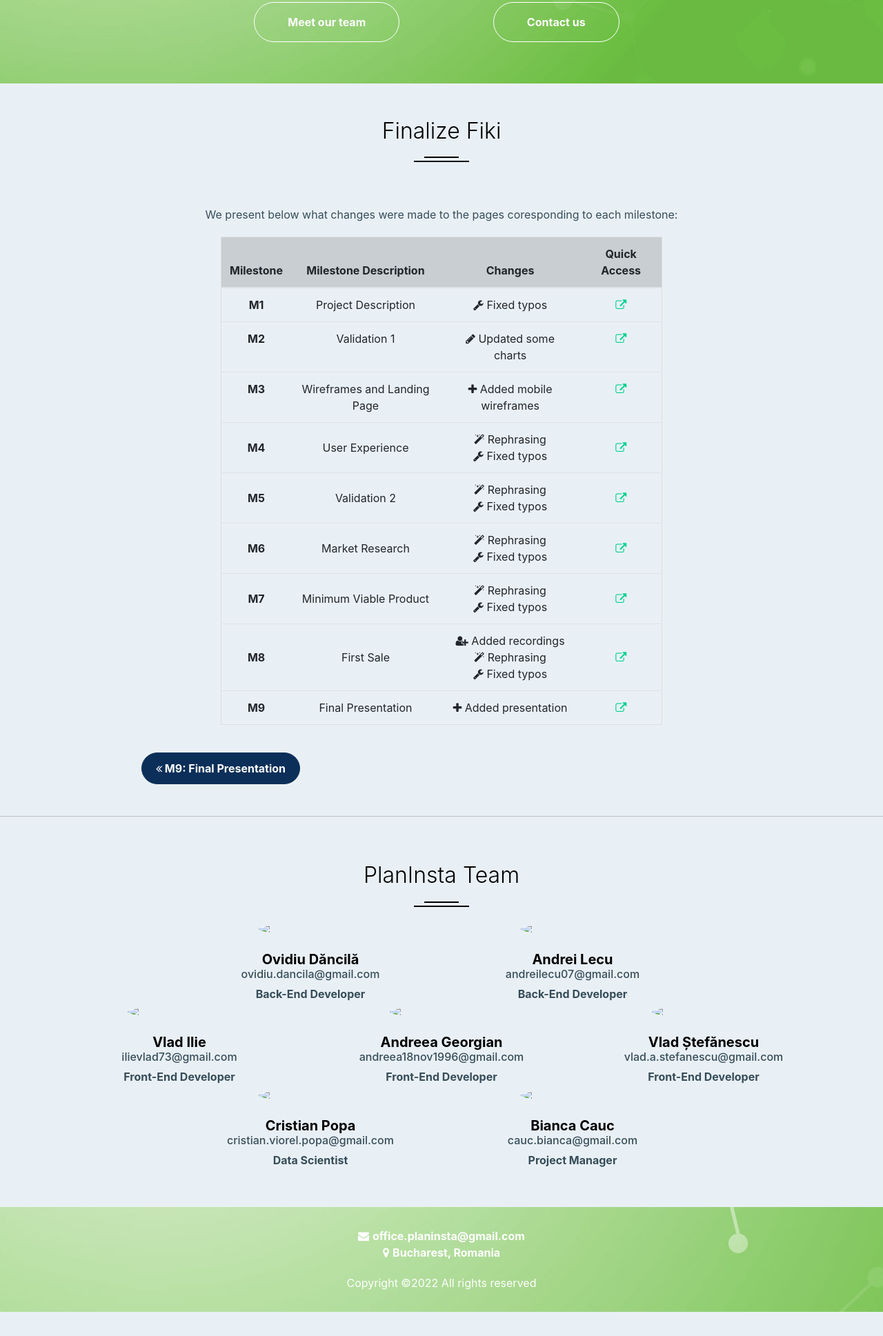
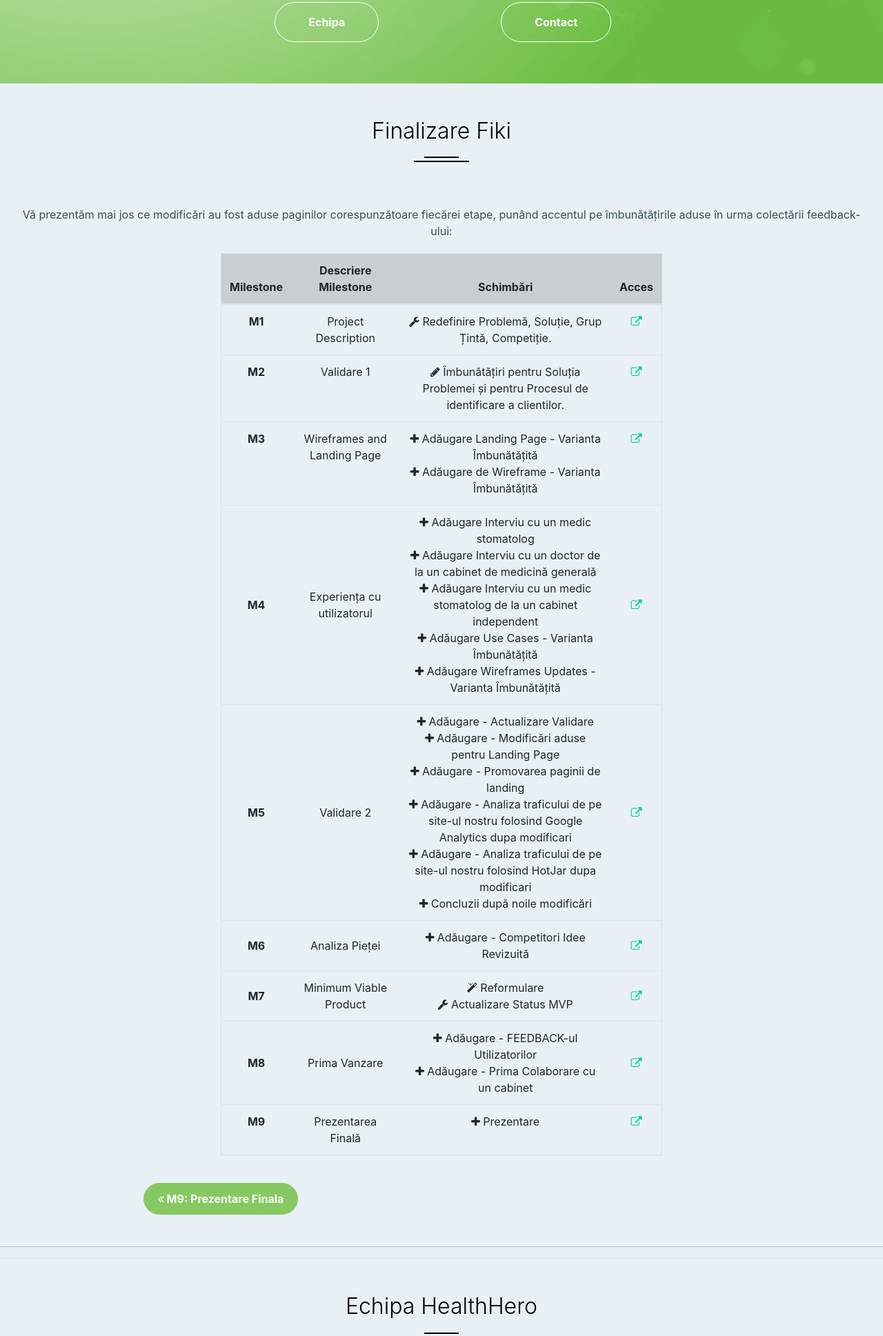
Before and after one commit to vladutmargineanu/healthhero.github.io, a plain HTML site: page finalizeFiki.html in a window 1280 px wide. Shown: the part 179-2116 px from the top of the page at 69% size. Before the commit the page ends 2081 px from the top, so only its background shows below. Drawn offline with Linux system fonts and the light colour scheme; files whose address does not match are found by name; a web font is replaced by a local one.

Commit message:
Add M11 - Finalizare Fiki

```diff
--- a/finalizeFiki.html
+++ b/finalizeFiki.html
@@ -2,7 +2,7 @@
 <html lang="en">
 
 <head>
-		<title>PlanInsta</title>
+	<title>HealthHero</title>
 	<meta charset="utf-8">
 	<meta name="viewport" content="width=device-width, initial-scale=1, shrink-to-fit=no">
 
@@ -40,26 +40,30 @@
 			<div class="row align-items-center position-relative">
 				<div class="col-3 ">
 					<div class="site-logo">
-							<a href="https://fiki.planinsta.ro/" class="font-weight-bold">PlanInsta.</a>
+						<a href="index.html" class="font-weight-bold">HealthHero.</a>
 					</div>
 				</div>
 
 				<div class="col-9  text-right">
-							<span class="d-inline-block d-lg-block"><a href="#" class="text-white site-menu-toggle js-menu-toggle py-5 text-white"><span class="icon-menu h3 text-white"></span></a></span>
+					<span class="d-inline-block d-lg-block"><a href="#"
+							class="text-white site-menu-toggle js-menu-toggle py-5 text-white"><span
+								class="icon-menu h3 text-white"></span></a></span>
 
 					<nav class="site-navigation text-right ml-auto d-none d-lg-none" role="navigation">
 						<ul class="site-menu main-menu js-clone-nav ml-auto ">
 							<li><a href="index.html" class="nav-link">Acasă</a></li>
 							<li><a href="description.html" class="nav-link">M1: Descrierea Proiectului</a></li>
 							<li><a href="validation1.html" class="nav-link">M2: Validare 1</a></li>
-								<li><a href="wireframeAndLandingPage.html" class="nav-link">M3: Wireframe și Landing Page</a></li>
+							<li><a href="wireframeAndLandingPage.html" class="nav-link">M3: Wireframe și Landing
+									Page</a></li>
 							<li><a href="ux.html" class="nav-link">M4: Experiența Utilizatorului</a></li>
 							<li><a href="validation2.html" class="nav-link">M5: Validare 2</a></li>
 							<li><a href="marketResearch.html" class="nav-link">M6: Analiza Pieței</a></li>
 							<li><a href="mvp.html" class="nav-link">M7: MVP</a></li>
 							<li><a href="firstSale.html" class="nav-link">M8: Prima Vânzare</a></li>
 							<li><a href="finalPresentation.html" class="nav-link">M9: Prezentare Finală</a></li>
-								<!-- <li class="active"><a href="finalizeFiki.html" class="nav-link">M11: Finalize Fiki</a></li>  -->
+							<li class="active"><a href="finalizeFiki.html" class="nav-link">M11: Finalizare Fiki</a>
+							</li>
 						</ul>
 					</nav>
 				</div>
@@ -72,11 +76,13 @@
 			<div class="container">
 				<div class="row align-items-center justify-content-center">
 					<div class="col-md-7 text-center">
-							<h1 class="mb-4 text-white" style="padding-bottom: 50px;">PlanInsta</h1>
+						<h1 class="mb-4 text-white" style="padding-bottom: 50px;">HealthHero</h1>
 
 						<div class="row">
-								<div class="col"><a href="#HealthHeroTeam" class="btn btn-primary btn-outline-white py-3 px-5">Meet our team</a></div>
-								<div class="col"><a href="mailto:office.planinsta@gmail.com" target="_blank" class="btn btn-primary btn-outline-white py-3 px-5">Contact us</a></div>
+							<div class="col"><a href="#HealthHeroTeam"
+									class="btn btn-primary btn-outline-white py-3 px-5">Echipa</a></div>
+							<div class="col"><a href="mailto:healthhero.contact@gmail.com" target="_blank"
+									class="btn btn-primary btn-outline-white py-3 px-5">Contact</a></div>
 						</div>
 					</div>
 				</div>
@@ -90,10 +96,11 @@
 		<div>
 			<div class="row" style="margin: auto;">
 				<div class="text-center" style="margin: auto;">
-						<h2 class="heading-29190" style="margin-bottom: 50px;">Finalize Fiki</h2>
+					<h2 class="heading-29190" style="margin-bottom: 50px;">Finalizare Fiki</h2>
 					<div class="row d-flex align-items-center justify-content-center" style="margin:auto;">
 						<div class="card-body">
-								We present below what changes were made to the pages coresponding to each milestone:
+							Vă prezentăm mai jos ce modificări au fost aduse paginilor corespunzătoare fiecărei etape, punând accentul pe îmbunătățirile
+							aduse în urma colectării feedback-ului:
 						</div>
 					</div>
 				</div>
@@ -102,13 +109,14 @@
 	</div>
 
 	<div>
-			<table class="table table-hover" style="text-align: center; margin: auto; width: 50%; border: 1px solid #dddddd">
+		<table class="table table-hover"
+			style="text-align: center; margin: auto; width: 50%; border: 1px solid #dddddd">
 			<thead>
 				<tr class="table-active">
 					<th scope="col">Milestone</th>
-						<th scope="col">Milestone Description</th>
-						<th scope="col">Changes</th>
-						<th scope="col">Quick Access</th>
+					<th scope="col">Descriere Milestone</th>
+					<th scope="col">Schimbări</th>
+					<th scope="col">Acces</th>
 				</tr>
 			</thead>
 
@@ -117,15 +125,16 @@
 					<td><span style="font-weight:bold;">M1</span></td>
 					<td>Project Description</td>
 					<td>
-							<i class="fa fa-wrench" aria-hidden="true"></i> Fixed typos
+						<i class="fa fa-wrench" aria-hidden="true"></i> Redefinire Problemă, Soluție, Grup Țintă, Competiție.
+
 					</td>
 					<td><a href="description.html"><i class="fa fa-external-link"></i></a></td>
 				</tr>
 				<tr>
 					<td><span style="font-weight:bold;">M2</span></td>
-						<td>Validation 1</td>
+					<td>Validare 1</td>
 					<td>
-							<i class="fa fa-pencil"></i> Updated some charts
+						<i class="fa fa-pencil"></i> Îmbunătățiri pentru Soluția Problemei și pentru Procesul de identificare a clientilor.
 					</td>
 					<td><a href="validation1.html"><i class="fa fa-external-link"></i></a></td>
 				</tr>
@@ -133,61 +142,77 @@
 					<td><span style="font-weight:bold;">M3</span></td>
 					<td>Wireframes and Landing Page</td>
 					<td>
-							<i class="fa fa-plus"></i> Added mobile wireframes
+						<i class="fa fa-plus"></i> Adăugare Landing Page - Varianta Îmbunătățită <br>
+						<i class="fa fa-plus"></i> Adăugare de Wireframe - Varianta Îmbunătățită
 					</td>
 					<td><a href="wireframeAndLandingPage.html"><i class="fa fa-external-link"></i></a></td>
 				</tr>
 				<tr>
 					<td style="vertical-align: middle"><span style="font-weight:bold;">M4</span></td>
-						<td style="vertical-align: middle">User Experience</td style="vertical-align: middle">
+					<td style="vertical-align: middle">Experiența cu utilizatorul</td style="vertical-align: middle">
 					<td>
-							<i class="fa fa-magic"></i> Rephrasing <br>
-							<i class="fa fa-wrench"></i> Fixed typos
+						<i class="fa fa-plus"></i> Adăugare Interviu cu un medic stomatolog <br>
+						<i class="fa fa-plus"></i> Adăugare Interviu cu un doctor de la un cabinet de medicină generală <br>
+						<i class="fa fa-plus"></i> Adăugare Interviu cu un medic stomatolog de la un cabinet independent <br>
+						<i class="fa fa-plus"></i> Adăugare Use Cases - Varianta Îmbunătățită <br>
+						<i class="fa fa-plus"></i> Adăugare Wireframes Updates - Varianta Îmbunătățită <br>
+
 					</td>
-						<td style="vertical-align: middle"><a href="ux.html"><i class="fa fa-external-link"></i></a></td style="vertical-align: middle">
+					<td style="vertical-align: middle"><a href="ux.html"><i class="fa fa-external-link"></i></a></td
+						style="vertical-align: middle">
 				</tr>
 				<tr>
-						<td style="vertical-align: middle"><span style="font-weight:bold;">M5</span></td style="vertical-align: middle">
-						<td style="vertical-align: middle">Validation 2</td style="vertical-align: middle">
+					<td style="vertical-align: middle"><span style="font-weight:bold;">M5</span></td
+						style="vertical-align: middle">
+					<td style="vertical-align: middle">Validare 2</td style="vertical-align: middle">
 					<td>
-							<i class="fa fa-magic"></i> Rephrasing <br>
-							<i class="fa fa-wrench"></i> Fixed typos
+						<i class="fa fa-plus"></i> Adăugare - Actualizare Validare <br>
+						<i class="fa fa-plus"></i> Adăugare - Modificări aduse pentru Landing Page<br>
+						<i class="fa fa-plus"></i> Adăugare - Promovarea paginii de landing<br>
+						<i class="fa fa-plus"></i> Adăugare - Analiza traficului de pe site-ul nostru folosind Google Analytics dupa modificari<br>
+						<i class="fa fa-plus"></i> Adăugare - Analiza traficului de pe site-ul nostru folosind HotJar dupa modificari<br>
+						<i class="fa fa-plus"></i> Concluzii după noile modificări
 					</td>
-						<td style="vertical-align: middle"><a href="validation2.html"><i class="fa fa-external-link"></i></a></td style="vertical-align: middle">
+					<td style="vertical-align: middle"><a href="validation2.html"><i
+								class="fa fa-external-link"></i></a></td style="vertical-align: middle">
 				</tr>
 				<tr>
-						<td style="vertical-align: middle"><span style="font-weight:bold;">M6</span></td style="vertical-align: middle">
-						<td style="vertical-align: middle">Market Research</td style="vertical-align: middle">
+					<td style="vertical-align: middle"><span style="font-weight:bold;">M6</span></td
+						style="vertical-align: middle">
+					<td style="vertical-align: middle">Analiza Pieței</td style="vertical-align: middle">
 					<td>
-							<i class="fa fa-magic"></i> Rephrasing <br>
-							<i class="fa fa-wrench"></i> Fixed typos
+						<i class="fa fa-plus"></i> Adăugare - Competitori Idee Revizuită <br>
 					</td>
-						<td style="vertical-align: middle"><a href="marketResearch.html"><i class="fa fa-external-link"></i></a></td style="vertical-align: middle">
+					<td style="vertical-align: middle"><a href="marketResearch.html"><i
+								class="fa fa-external-link"></i></a></td style="vertical-align: middle">
 				</tr>
 				<tr>
-						<td style="vertical-align: middle"><span style="font-weight:bold;">M7</span></td style="vertical-align: middle">
+					<td style="vertical-align: middle"><span style="font-weight:bold;">M7</span></td
+						style="vertical-align: middle">
 					<td style="vertical-align: middle">Minimum Viable Product</td style="vertical-align: middle">
 					<td>
-							<i class="fa fa-magic"></i> Rephrasing <br>
-							<i class="fa fa-wrench"></i> Fixed typos
+						<i class="fa fa-magic"></i> Reformulare <br>
+						<i class="fa fa-wrench"></i> Actualizare Status MVP
 					</td>
-						<td style="vertical-align: middle"><a href="mvp.html"><i class="fa fa-external-link"></i></a></td style="vertical-align: middle">
+					<td style="vertical-align: middle"><a href="mvp.html"><i class="fa fa-external-link"></i></a></td
+						style="vertical-align: middle">
 				</tr>
 				<tr>
-						<td style="vertical-align: middle"><span style="font-weight:bold;">M8</span></td style="vertical-align: middle">
-						<td style="vertical-align: middle">First Sale</td style="vertical-align: middle">
+					<td style="vertical-align: middle"><span style="font-weight:bold;">M8</span></td
+						style="vertical-align: middle">
+					<td style="vertical-align: middle">Prima Vanzare</td style="vertical-align: middle">
 					<td>
-							<i class="fa fa-user-plus"></i> Added recordings <br>
-							<i class="fa fa-magic"></i> Rephrasing <br>
-							<i class="fa fa-wrench"></i> Fixed typos
+						<i class="fa fa-plus"></i> Adăugare - FEEDBACK-ul Utilizatorilor <br>
+						<i class="fa fa-plus"></i> Adăugare - Prima Colaborare cu un cabinet
 					</td>
-						<td style="vertical-align: middle"><a href="firstSale.html"><i class="fa fa-external-link"></i></a></td style="vertical-align: middle">
+					<td style="vertical-align: middle"><a href="firstSale.html"><i class="fa fa-external-link"></i></a>
+					</td style="vertical-align: middle">
 				</tr>
 				<tr>
 					<td><span style="font-weight:bold;">M9</span></td>
-						<td>Final Presentation</td>
+					<td>Prezentarea Finală</td>
 					<td>
-							<i class="fa fa-plus"></i> Added presentation
+						<i class="fa fa-plus"></i> Prezentare
 					</td>
 					<td><a href="finalPresentation.html"><i class="fa fa-external-link"></i></a></td>
 				</tr>
@@ -200,12 +225,11 @@
 
 	<div style="width: 100%; overflow: hidden; padding-bottom: 30px;">
 		<div style="width: 50%; float: left; text-align: center;">
-				<button type="button" class="btn btn-primary" style="background:rgb(11, 47, 88); border-color: rgb(11, 47, 88);">
-					<a href="finalPresentation.html" style="color: white;">
-						<i class="fa fa-angle-double-left"></i>  M9: Final Presentation
+			<button type="button" class="btn btn-primary" style="background:#86C962; border-color: #86C962;">
+				<a href="firstSale.html" style="color: white;">
+					<i class="fa fa-angle-double-left"></i> M9: Prezentare Finala
 				</a>
-				</button></div>
-			<div style="width: 50%; float:right; text-align: center;">
+			</button>
 		</div>
 	</div>
 
@@ -213,11 +237,11 @@
 
 	<!-- TEAM -->
 
-		<div id="HealthHeroTeam" class="site-section" style="padding-bottom: 50px; padding-top: 50px;">
+	<div id="HealthHeroTeam" class="site-section border-top" style="padding-bottom: 50px; padding-top: 50px;">
 		<div class="container">
 			<div class="row">
 				<div class="col-md-7 mx-auto text-center">
-					<h2 class="heading-29190">PlanInsta Team</h2>
+					<h2 class="heading-29190">Echipa HealthHero</h2>
 				</div>
 			</div>
 
@@ -225,22 +249,30 @@
 				<div class="col-lg-4 col-md-6 d-flex align-items-center justify-content-center">
 					<div class="text-centered">
 						<div class="person-pic-39219 mb-4 d-flex align-items-center justify-content-center">
-								<img src="images/Ovidiu.jpeg" class="img-fluid">
+							<img src="images/Alin.jpg" class="img-fluid">
 						</div>
-							<h5 style="margin-bottom: 0px;"><dt>Ovidiu Dăncilă</dt></h5>
-							<h6 style="margin-bottom: 10px;">ovidiu.dancila@gmail.com</h6>
-							<h6><dt>Back-End Developer</dt></h6>
+						<h5 style="margin-bottom: 0px;">
+							<dt>Alin-Andrei Georgescu</dt>
+						</h5>
+						<h6 style="margin-bottom: 10px;">alin.georgescu@stud.acs.upb.ro</h6>
+						<h6>
+							<dt>Product Owner</dt>
+						</h6>
 					</div>
 				</div>
 
 				<div class="col-lg-4 col-md-6 d-flex align-items-center justify-content-center">
 					<div class="text-centered">
 						<div class="person-pic-39219 mb-4 d-flex align-items-center justify-content-center">
-								<img src="images/lecu.jpg" class="img-fluid">
+							<img src="images/Mihai.jpg" class="img-fluid">
 						</div>
-							<h5 style="margin-bottom: 0px;"><dt>Andrei Lecu</dt></h5>
-							<h6 style="margin-bottom: 10px;">andreilecu07@gmail.com</h6>
-							<h6><dt>Back-End Developer</dt></h6>
+						<h5 style="margin-bottom: 0px;">
+							<dt>Alexandru-Mihai Iaurum</dt>
+						</h5>
+						<h6 style="margin-bottom: 10px;">iaurum.mihai@gmail.com</h6>
+						<h6>
+							<dt>Project Manager</dt>
+						</h6>
 					</div>
 				</div>
 			</div>
@@ -249,33 +281,31 @@
 				<div class="col-lg-4 col-md-6 d-flex align-items-center justify-content-center">
 					<div class="text-centered">
 						<div class="person-pic-39219 mb-4 d-flex align-items-center justify-content-center">
-								<img src="images/Ilie.jpg" class="img-fluid">
+							<img src="images/Anca.jpg" class="img-fluid">
 						</div>
-							<h5 style="margin-bottom: 0px;"><dt>Vlad Ilie</dt></h5>
-							<h6 style="margin-bottom: 10px;">ilievlad73@gmail.com</h6>
-							<h6><dt>Front-End Developer</dt></h6>
+						<h5 style="margin-bottom: 0px;">
+							<dt>Anca Millio</dt>
+						</h5>
+						<h6 style="margin-bottom: 10px;">ancamillio@yahoo.com</h6>
+						<h6>
+							<dt>Front-End Developer</dt>
+						</h6>
 					</div>
 				</div>
+
 
 				<div class="col-lg-4 col-md-6 d-flex align-items-center justify-content-center">
 					<div class="text-centered">
 						<div class="person-pic-39219 mb-4 d-flex align-items-center justify-content-center">
-								<img src="images/andreea.jpg" class="img-fluid">
+							<img src="images/Iulia.jpg" class="img-fluid">
 						</div>
-							<h5 style="margin-bottom: 0px;"><dt>Andreea Georgian</dt></h5>
-							<h6 style="margin-bottom: 10px;">andreea18nov1996@gmail.com</h6>
-							<h6><dt>Front-End Developer</dt></h6>
-						</div>
-					</div>
-
-					<div class="col-lg-4 col-md-6 d-flex align-items-center justify-content-center">
-						<div class="text-centered">
-							<div class="person-pic-39219 mb-4 d-flex align-items-center justify-content-center">
-								<img src="images/Stefanescu.jpg" class="img-fluid">
-							</div>
-							<h5 style="margin-bottom: 0px;"><dt>Vlad Ștefănescu</dt></h5>
-							<h6 style="margin-bottom: 10px;">vlad.a.stefanescu@gmail.com</h6>
-							<h6><dt>Front-End Developer</dt></h6>
+						<h5 style="margin-bottom: 0px;">
+							<dt>Iulia-Adriana Calatoaie</dt>
+						</h5>
+						<h6 style="margin-bottom: 10px;">iulia.calatoaie@gmail.com</h6>
+						<h6>
+							<dt>Front-End Developer</dt>
+						</h6>
 					</div>
 				</div>
 			</div>
@@ -284,33 +314,81 @@
 				<div class="col-lg-4 col-md-6 d-flex align-items-center justify-content-center">
 					<div class="text-centered">
 						<div class="person-pic-39219 mb-4 d-flex align-items-center justify-content-center">
-								<img src="images/Popa.jpg" class="img-fluid">
+							<img src="images/Toni.jpg" class="img-fluid">
 						</div>
-							<h5 style="margin-bottom: 0px;"><dt>Cristian Popa</dt></h5>
-							<h6 style="margin-bottom: 10px;">cristian.viorel.popa@gmail.com</h6>
-							<h6><dt>Data Scientist</dt></h6>
+						<h5 style="margin-bottom: 0px;">
+							<dt>Andreea Banulescu</dt>
+						</h5>
+						<h6 style="margin-bottom: 10px;">andreea.banulescu@yahoo.com</h6>
+						<h6>
+							<dt>Back-End Developer</dt>
+						</h6>
 					</div>
 				</div>
 
 				<div class="col-lg-4 col-md-6 d-flex align-items-center justify-content-center">
 					<div class="text-centered">
 						<div class="person-pic-39219 mb-4 d-flex align-items-center justify-content-center">
-								<img src="images/bianca.jpg" class="img-fluid">
+							<img src="images/Vladut.jpg" class="img-fluid">
 						</div>
-							<h5 style="margin-bottom: 0px;"><dt>Bianca Cauc</dt></h5>
-							<h6 style="margin-bottom: 10px;">cauc.bianca@gmail.com</h6>
-							<h6><dt>Project Manager</dt></h6>
+						<h5 style="margin-bottom: 0px;">
+							<dt>Vladuț Margineanu</dt>
+						</h5>
+						<h6 style="margin-bottom: 10px;">vladut.margineanu@gmail.com</h6>
+						<h6>
+							<dt>Back-End Developer</dt>
+						</h6>
 					</div>
 				</div>
 			</div>
 		</div>
 	</div>
 
+
+	<!-- <footer class="site-footer">
+				<div class="container">
+					<div class="row">
+					<div class="col-lg-3">
+						<h2 class="footer-heading mb-3">About Me</h2>
+							<p>Far far away, behind the word mountains, far from the countries Vokalia and Consonantia, there live the blind texts. </p>
+					</div>
+					<div class="col-lg-8 ml-auto">
+						<div class="row">
+						<div class="col-lg-6 ml-auto">
+							<h2 class="footer-heading mb-4">Quick Links</h2>
+							<ul class="list-unstyled">
+							<li><a href="#">About Us</a></li>
+							<li><a href="#">Testimonials</a></li>
+							<li><a href="#">Terms of Service</a></li>
+							<li><a href="#">Privacy</a></li>
+							<li><a href="#">Contact Us</a></li>
+							</ul>
+						</div>
+						<div class="col-lg-6">
+							<h2 class="footer-heading mb-4">Connect</h2>
+							<div class="social_29128 white mb-5">
+							<a href="#"><span class="icon-facebook"></span></a>
+							<a href="#"><span class="icon-instagram"></span></a>
+							<a href="#"><span class="icon-twitter"></span></a>
+							</div>
+							<h2 class="footer-heading mb-4">Newsletter</h2>
+							<form action="#" class="d-flex" class="subscribe">
+							<input type="text" class="form-control mr-3" placeholder="Email">
+							<input type="submit" value="Send" class="btn btn-primary">
+							</form>
+						</div>
+
+						</div>
+					</div>
+					</div>
+				</div>
+				</footer> -->
+
 	<div class="row text-center" style="background-image: url('images/background2.jpg')">
 		<div class="col-md-12">
 			<div class="d-flex align-items-center justify-content-center" style="padding-top: 30px;">
 				<i class="fa fa-envelope" style="padding-right: 5px; color:white;"></i>
-					<dt class="text-white">office.planinsta@gmail.com</dt>
+				<dt class="text-white">healthhero.contact@gmail.com</dt>
 			</div>
 
 			<div class="d-flex align-items-center justify-content-center" style="padding-top: 0px;">
@@ -320,8 +398,10 @@
 
 			<div class="gap-20"></div>
 
-				<div class="d-flex align-items-center justify-content-center" style="padding-top: 0px; padding-bottom:30px; color:white;">
-					Copyright &copy;<script>document.write(new Date().getFullYear());</script> All rights reserved</a>
+			<div class="d-flex align-items-center justify-content-center"
+				style="padding-top: 0px; padding-bottom:30px; color:white;">
+				Copyright &copy;
+				<script>document.write(new Date().getFullYear());</script> All rights reserved</a>
 			</div>
 		</div>
 	</div>
@@ -344,4 +424,5 @@
 	<script src="js/main.js"></script>
 
 </body>
+
 </html>
```
Also changed, not shown: description.html (+1 -1 lines), finalPresentation.html (+4 -4 lines), firstSale.html (+1 -1 lines), index.html (+14 -1 lines), marketResearch.html (+1 -1 lines), mvp.html (+1 -1 lines), ux.html (+1 -1 lines), validation1.html (+1 -1 lines), validation2.html (+1 -1 lines), wireframeAndLandingPage.html (+1 -1 lines). Lines whose indentation alone changed are shown as unchanged.
